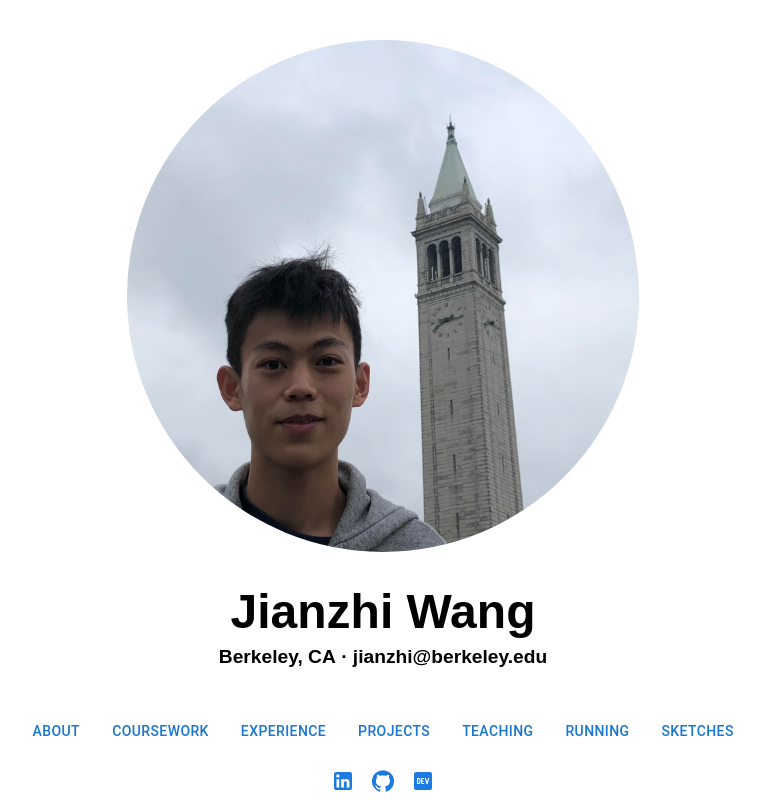
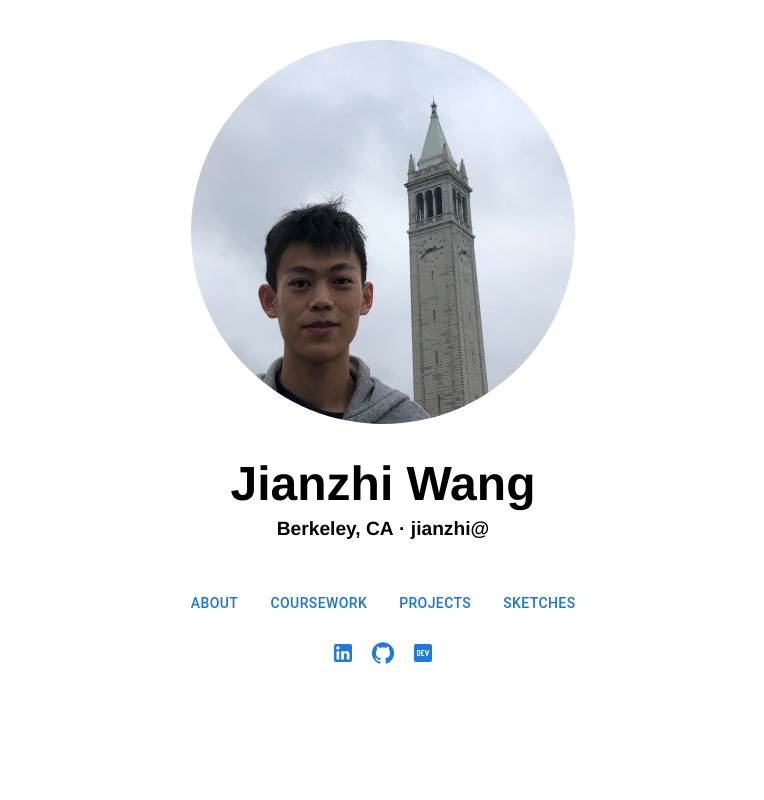
Before and after one commit to jianzhi-1/jianzhi-1.github.io, a React (Create React App) app: page / in a window 1280 px wide. Shown: the whole page, without its empty margins (257-1021 px from the left). Built offline with nearby package versions, Linux system fonts and the light colour scheme.

Commit message:
updated for spring 2023

```diff
--- a/src/App.js
+++ b/src/App.js
@@ -47,7 +47,7 @@ import RunningTable from './RunningTable'
 import SJPOTable from './SJPOTable'
 import CS70Table from './CS70Table'
 
-const allPages = ['About', 'Coursework', 'Experience', 'Projects', 'Teaching', 'Running', 'Sketches']
+const allPages = ['About', 'Coursework', 'Projects', 'Sketches']
 
 const useStyles = makeStyles({
 	list: {
@@ -81,7 +81,7 @@ const App = () => {
 	}
 
 	if (state.page == "home"){
-		const allPages = ["About", "Coursework", "Experience", "Projects", "Teaching", "Running", "Sketches"];
+		const allPages = ["About", "Coursework", "Projects", "Sketches"];
 		return (
 			<div>
 				<br></br>
@@ -89,21 +89,21 @@ const App = () => {
 				<div style={{display: 'flex',
 				alignItems: 'center',
 				justifyContent: 'center',}}>
-					<Avatar alt="Jianzhi Wang" src={avatar} sx={{ width: 512, height: 512 }}/>
+					<Avatar alt="Jianzhi Wang" src={avatar} sx={{ width: 384, height: 384 }}/>
 				</div>
 
 				<div style={{display: 'flex',
 				alignItems: 'center',
 				justifyContent: 'center',}}>
-					<h1 style={{fontSize:"300%"}}>Jianzhi Wang</h1>
+					<h1 style={{fontSize:"300%", fontFamily:"Helvetica"}}>Jianzhi Wang</h1>
 				</div>
 
 				<div style={{display: 'flex',
 				alignItems: 'center',
 				justifyContent: 'center', marginTop:"-70px"}}>
-					<h6 style={{fontSize:"120%"}}>Berkeley, CA</h6>
-					<h6 style={{fontSize:"120%"}}>&nbsp;·&nbsp;</h6>
-					<h6 style={{fontSize:"120%"}}>jianzhi@berkeley.edu</h6>
+					<h6 style={{fontSize:"120%", fontFamily:"Helvetica"}}>Berkeley, CA</h6>
+					<h6 style={{fontSize:"120%", fontFamily:"Helvetica"}}>&nbsp;·&nbsp;</h6>
+					<h6 style={{fontSize:"120%", fontFamily:"Helvetica"}}>jianzhi@</h6>
 				</div>
 
 				<div style={{display: 'flex',
@@ -183,6 +183,15 @@ const App = () => {
 			["MATH 185", "Introduction to Complex Analysis"]
 		]
 
+		const fall22 = [
+			["COMPSCI 61C", "Great Ideas of Computer Architecture (Machine Structures)"],
+			["COMPSCI 182", "Designing, Visualizing and Understanding Deep Neural Networks"],
+			["COMPSCI 189", "Introduction to Machine Learning"],
+			["MATH 113", "Introduction to Abstract Algebra"],
+			["STAT 150", "Stochastic Processes"],
+			["STAT 153", "Introduction to Time Series"]
+		]
+
 		return (
 			<Box sx={{ display: 'flex' }}>
 
@@ -223,7 +232,7 @@ const App = () => {
 							</AccordionDetails>
 						</Accordion>
 						<br></br>
-						<Accordion>
+						<Accordion defaultExpanded>
 							<AccordionSummary
 							expandIcon={<ExpandMoreIcon />}
 							aria-controls="panel2a-content"
@@ -232,9 +241,9 @@ const App = () => {
 							<Typography>Fall 2022 🍂</Typography>
 							</AccordionSummary>
 							<AccordionDetails>
-							<Typography>
-								Coming soon!
-							</Typography>
+								{fall22.map((item) => (<Typography>
+									<b>{item[0]}</b>: {item[1]}
+								</Typography>))}
 							</AccordionDetails>
 						</Accordion>
 						<br></br>
@@ -350,7 +359,7 @@ const App = () => {
 				<Box sx={{ flexGrow: 1, bgcolor: 'background.default', p: 3 }}>
 				<div>
 					<p style={{fontSize:"300%"}}>Sketches</p>
-					<p style={{fontSize:"120%"}}>Below is a collection of a selected few of my own sketches.</p>
+					<p style={{fontSize:"120%"}}>Below is a collection of a selected few of my sketches.</p>
 
 
 					<Grid container spacing={2}>
--- a/src/SideMenu.js
+++ b/src/SideMenu.js
@@ -54,7 +54,7 @@ export default function SideMenu({setPage}) {
         </div>
         <Divider />
         <List>
-          {['Home', 'About', 'Coursework', 'Experience', 'Projects', 'Teaching', 'Running', 'Sketches'].map((text, index) => (
+          {['Home', 'About', 'Coursework', 'Projects', 'Sketches'].map((text, index) => (
             <ListItem button key={text} onClick={() => {
                 setPage(text.toLowerCase());}}>
               <ListItemIcon>
```
Also changed, not shown: 13 other files (tests, documents, lock files or other folders).
